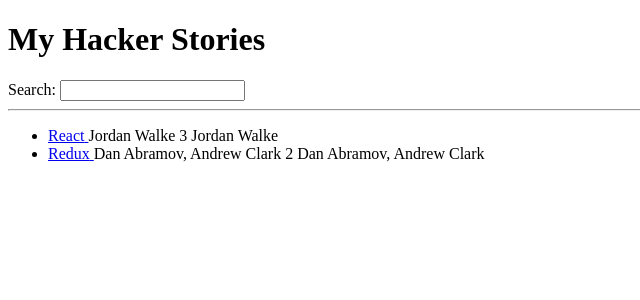
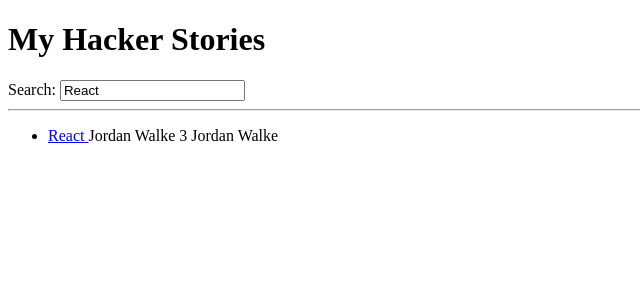
Before and after one commit to HeshamaMohamed/Books-Documentation, a React (Vite) app in the folder The Road To React/hacker-stories/: page / in a window 1280 px wide. Shown: the top 300 px of the page, without its empty margins (0-640 px from the left). Built offline with nearby package versions, Linux system fonts and the light colour scheme.

Commit message:
Fundamentals of React: React Controlled Components

```diff
--- a/The Road To React/hacker-stories/src/App.jsx
+++ b/The Road To React/hacker-stories/src/App.jsx
@@ -4,7 +4,7 @@
 
 
 const App = () =>{
-  const [searchTerm, setSearchTerm] = React.useState('');
+  const [searchTerm, setSearchTerm] = React.useState('React');
   const stories = [
     {
       title: 'React',
@@ -36,7 +36,7 @@
     <div>
       <h1>My Hacker Stories</h1>
 
-      <Search onSearch={handleSearch} setSearchTerm={setSearchTerm} searchTerm={searchTerm}/>
+      <Search onSearch={handleSearch} setSearchTerm={setSearchTerm} search={searchTerm}/>
 
       <hr />
 
@@ -70,7 +70,7 @@
   return (
     <>
       <label htmlFor="search">Search: </label>
-      <input id="search" type="text" onChange={props.onSearch} />
+      <input id="search" type="text" value={props.search} onChange={props.onSearch} />
     </>
   );
 }
```
